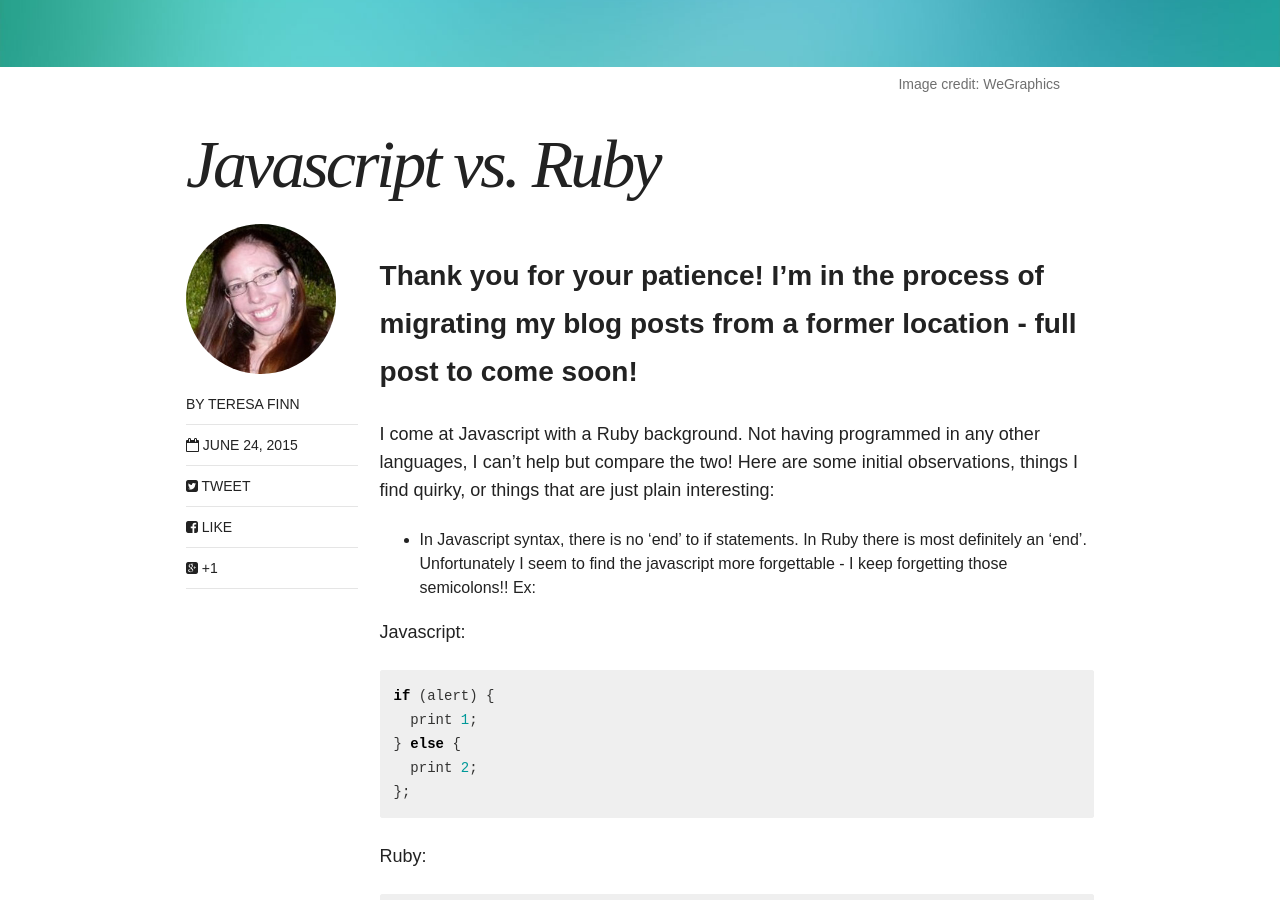
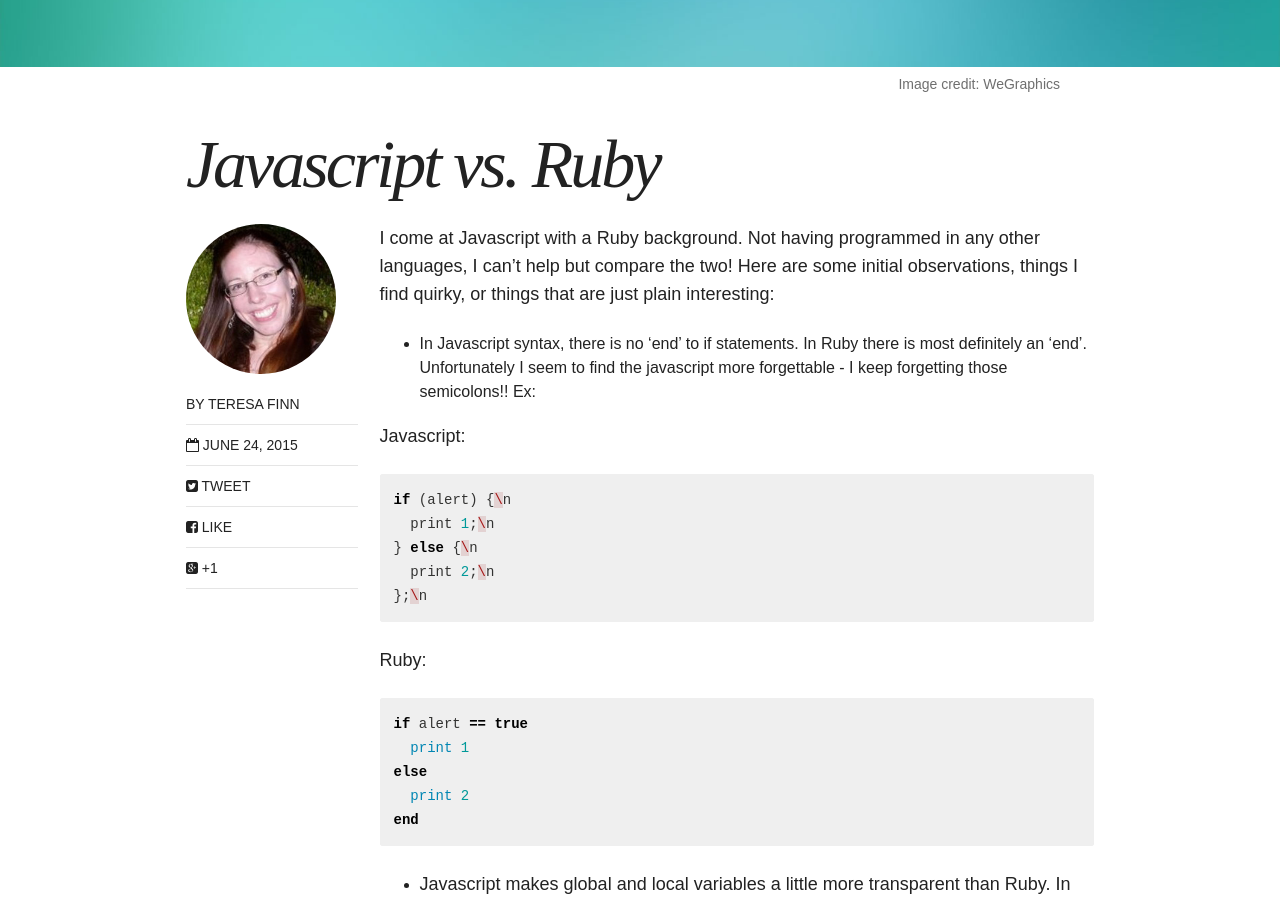
Before and after one commit to teresafinn/teresafinn.github.io, a Jekyll site: the page built from _posts/writings/2015-06-24-js-vs-ruby.md, in a window 1280 px wide and 900 px high, scrolled down 626 px. Built offline with Jekyll 4.4.1, drawn with Linux system fonts in a browser that asks for light colours; nearby versions of some CDN libraries.

````diff
--- a/_posts/writings/2015-06-24-js-vs-ruby.md
+++ b/_posts/writings/2015-06-24-js-vs-ruby.md
@@ -13,8 +13,6 @@ comments: true
 share: true
 ---
 
-### Thank you for your patience! I'm in the process of migrating my blog posts from a former location - full post to come soon!
-
 
 <!-- This and self -->
 
@@ -25,11 +23,11 @@ I come at Javascript with a Ruby background. Not having programmed in any other
 Javascript:
 
 ```javascript
-if (alert) {
-  print 1;
-} else {
-  print 2;
-};
+if (alert) {\n
+  print 1;\n
+} else {\n
+  print 2;\n
+};\n
 ```
 
 Ruby:
````
Also changed, not shown: _posts/writings/2015-07-21-name-of-the-wind-review.md (+2 -0 lines).
